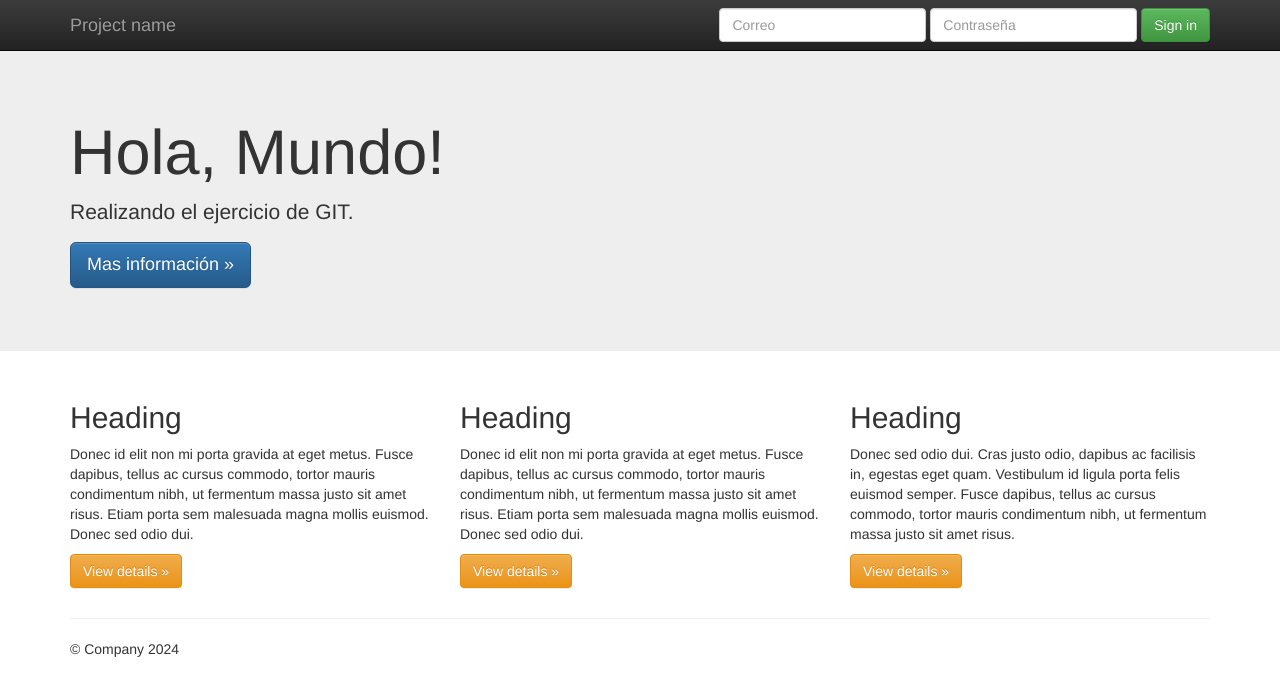
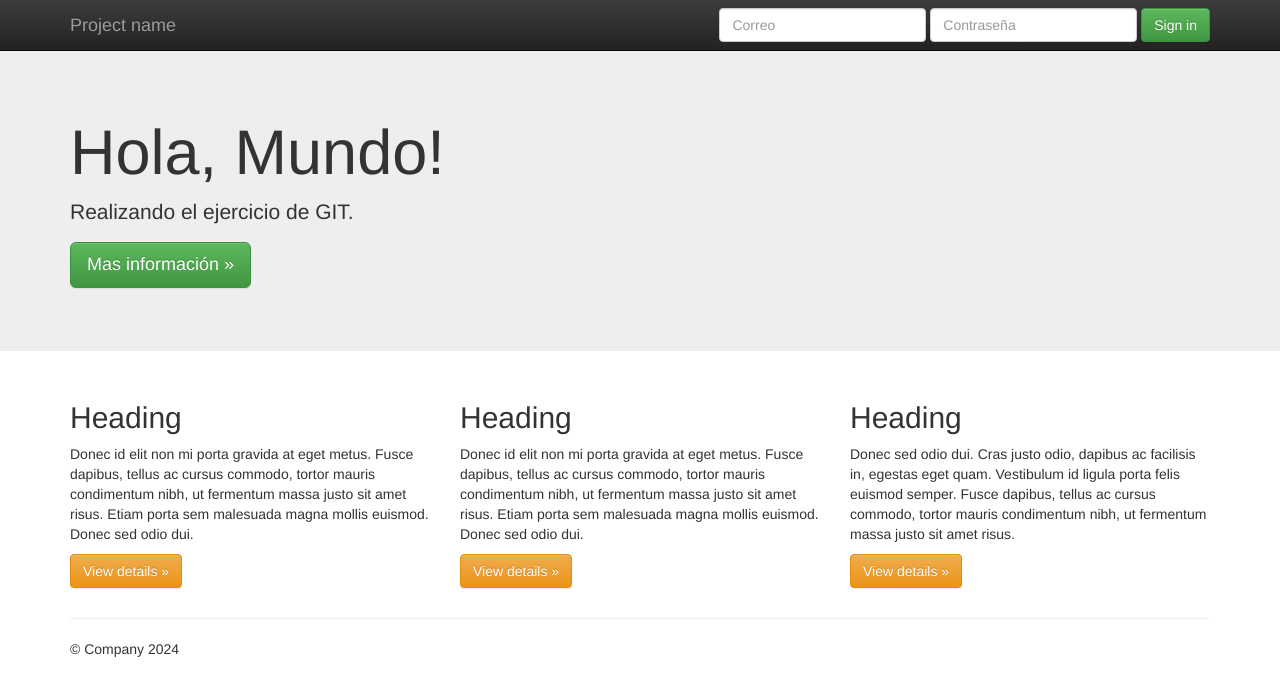
Before and after one commit to FMC1602/Trabajo2_Franco_Martinez, a plain HTML site: page index.html in a window 1280 px wide. Drawn offline with nearby package versions, Linux system fonts and the light colour scheme.

Commit message:
Se cambio el color del boton del encabezado

```diff
--- a/index.html
+++ b/index.html
@@ -57,7 +57,7 @@
       <div class="container">
         <h1>Hola, Mundo!</h1>
         <p>Realizando el ejercicio de GIT.</p>
-        <p><a class="btn btn-primary btn-lg" href="#" role="button">Mas información &raquo;</a></p>
+        <p><a class="btn btn-success btn-lg" href="#" role="button">Mas información &raquo;</a></p>
       </div>
     </div>
 
```
